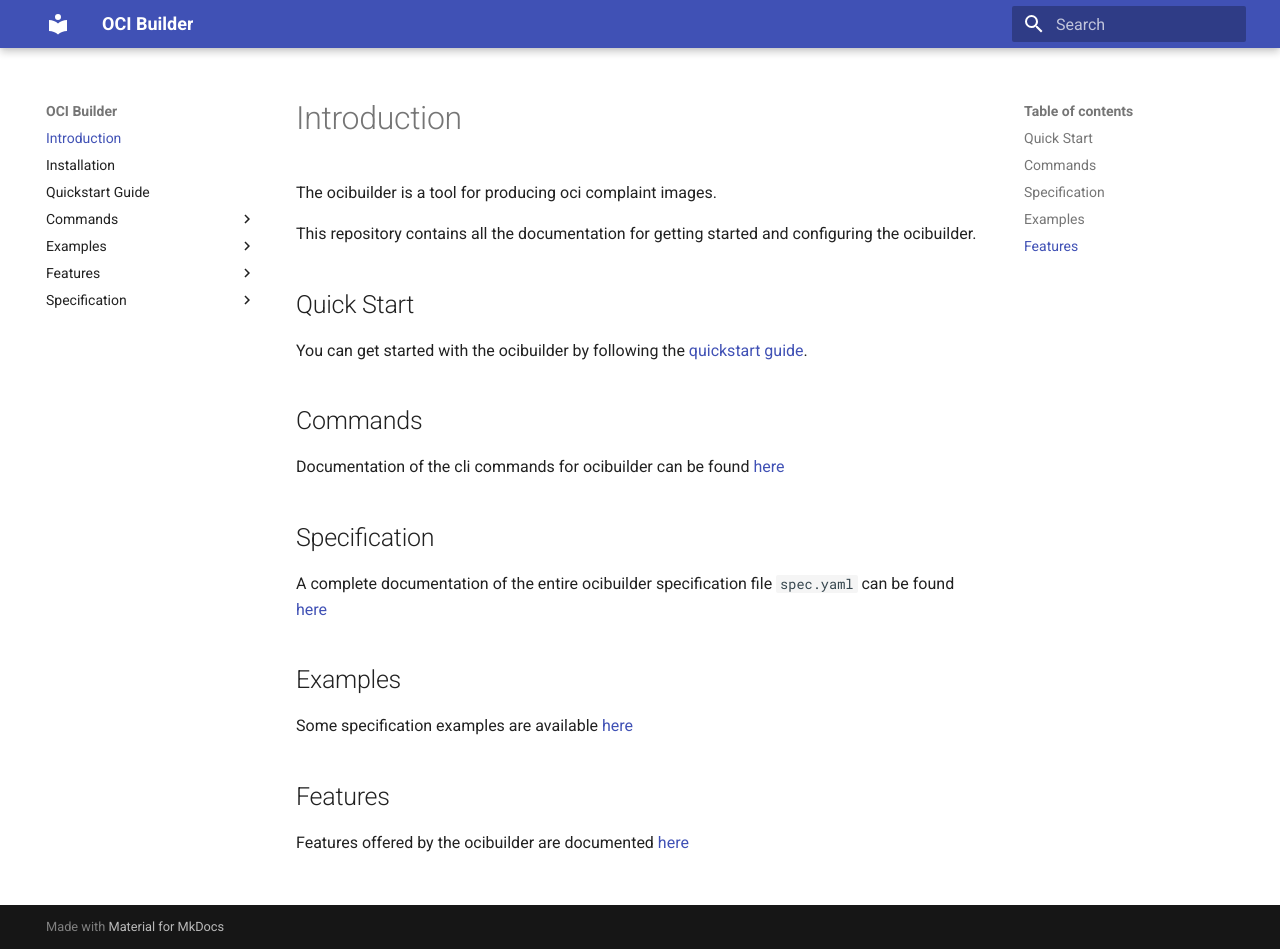
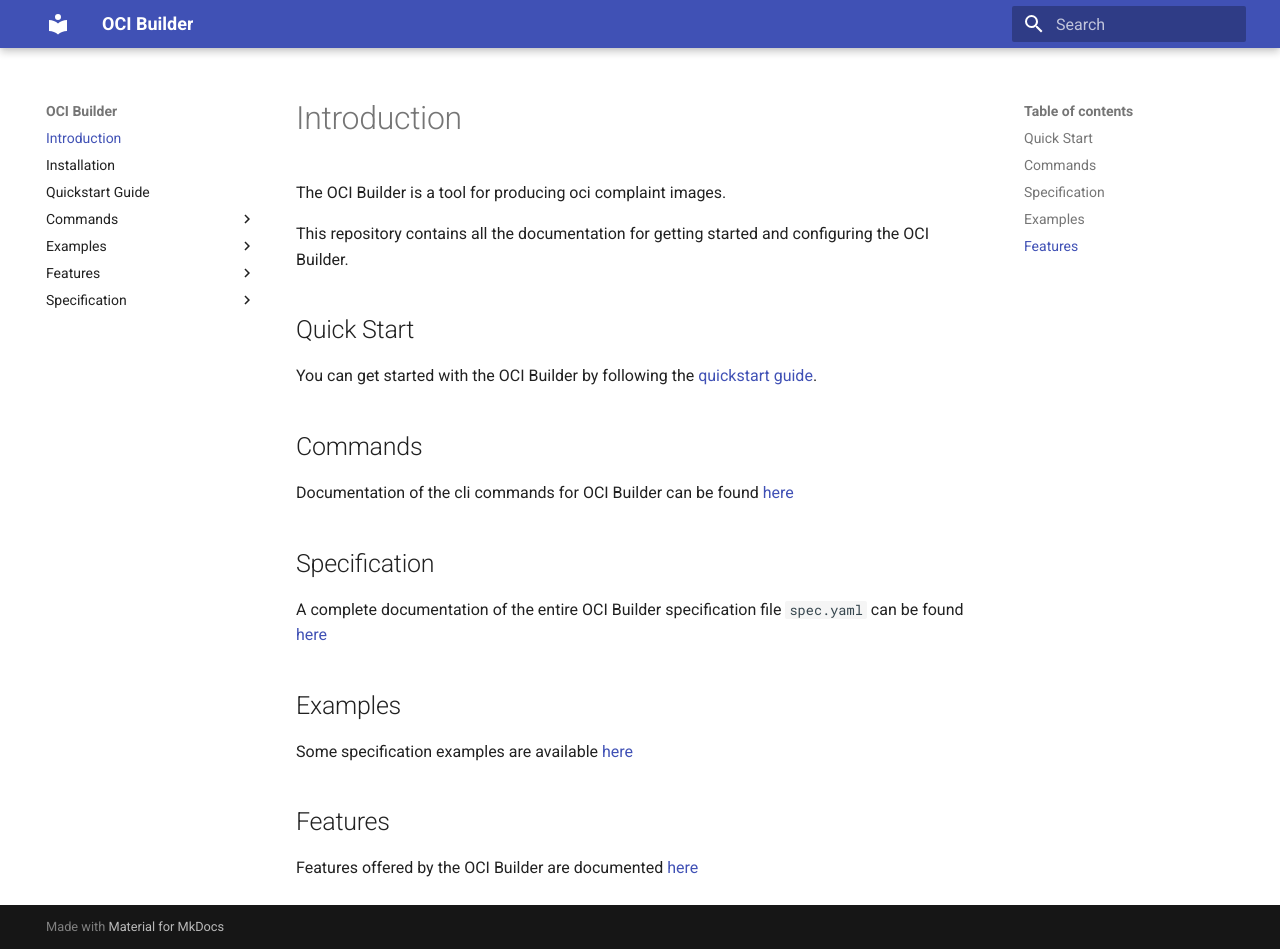
Before and after one commit to ocibuilder/docs, an MkDocs documentation site: the page built from docs/index.md, in a window 1280 px wide and 949 px high. Built offline with MkDocs 1.6.1 and Material for MkDocs 9.7.7, drawn with Linux system fonts in a browser that asks for light colours.

Commit message:
docs(): rename ocibuilder to OCI Builder

```diff
--- a/docs/index.md
+++ b/docs/index.md
@@ -1,20 +1,20 @@
 # Introduction
 
-The ocibuilder is a tool for producing oci complaint images.
+The OCI Builder is a tool for producing oci complaint images.
 
-This repository contains all the documentation for getting started and configuring the ocibuilder.
+This repository contains all the documentation for getting started and configuring the OCI Builder.
 
 ## Quick Start
 
-You can get started with the ocibuilder by following the [quickstart guide](./quickstart).
+You can get started with the OCI Builder by following the [quickstart guide](./quickstart).
 
 ## Commands
 
-Documentation of the cli commands for ocibuilder can be found [here](./commands/build)
+Documentation of the cli commands for OCI Builder can be found [here](./commands/build)
 
 ## Specification
 
-A complete documentation of the entire ocibuilder specification file `spec.yaml` can be found [here](./specification/specification/)
+A complete documentation of the entire OCI Builder specification file `spec.yaml` can be found [here](./specification/specification/)
 
 ## Examples
 
@@ -22,4 +22,4 @@
 
 ## Features
 
-Features offered by the ocibuilder are documented [here](./features/environment-variables)
+Features offered by the OCI Builder are documented [here](./features/environment-variables)
```
Also changed, not shown: README.md (+6 -6 lines).
